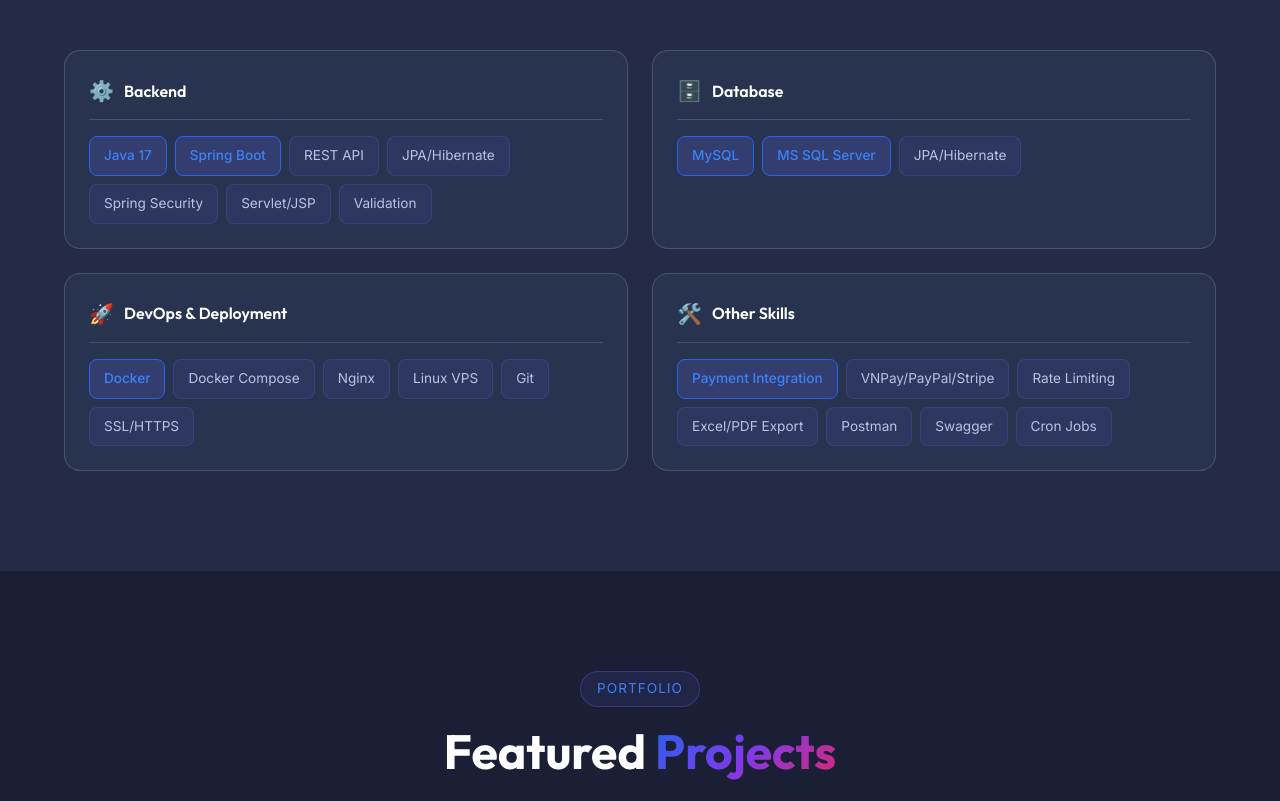
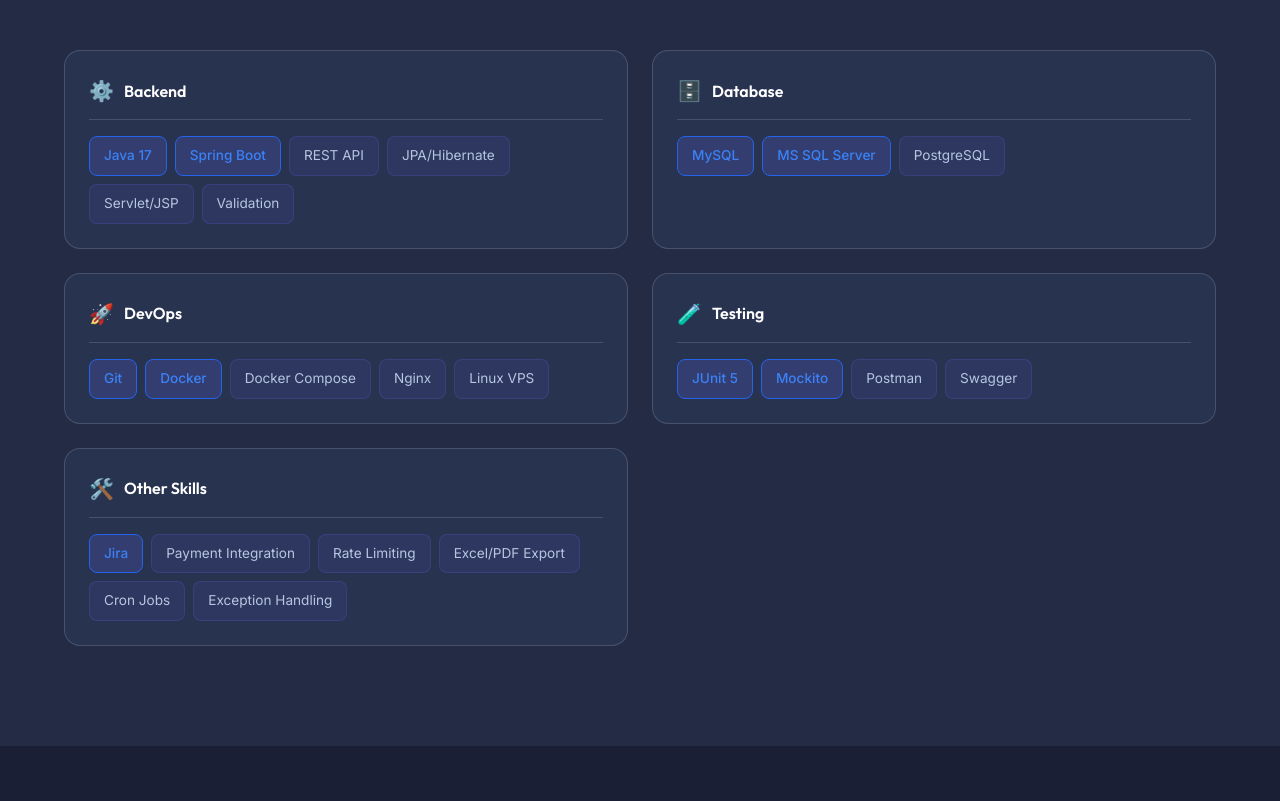
Before and after one commit to LeHuyTuong/portfolio, a React (Vite) app: page / in a window 1280 px wide. Shown: the part 1980-2781 px from the top of the page. Built offline with nearby package versions, Linux system fonts and the light colour scheme.

Commit message:
Update: Add Jira, frontend collaboration, testing details

```diff
--- a/src/components/Skills.jsx
+++ b/src/components/Skills.jsx
@@ -5,7 +5,8 @@ const Skills = () => {
     const skillCategories = [
         { key: 'backend', title: 'Backend', icon: '⚙️' },
         { key: 'database', title: 'Database', icon: '🗄️' },
-        { key: 'devops', title: 'DevOps & Deployment', icon: '🚀' },
+        { key: 'devops', title: 'DevOps', icon: '🚀' },
+        { key: 'testing', title: 'Testing', icon: '🧪' },
         { key: 'others', title: 'Other Skills', icon: '🛠️' }
     ];
 
--- a/src/data/portfolioData.js
+++ b/src/data/portfolioData.js
@@ -53,31 +53,34 @@ export const skills = {
     { name: "Spring Boot", highlight: true },
     { name: "REST API" },
     { name: "JPA/Hibernate" },
-    { name: "Spring Security" },
     { name: "Servlet/JSP" },
     { name: "Validation" }
   ],
   database: [
     { name: "MySQL", highlight: true },
     { name: "MS SQL Server", highlight: true },
-    { name: "JPA/Hibernate" }
+    { name: "PostgreSQL" }
   ],
   devops: [
+    { name: "Git", highlight: true },
     { name: "Docker", highlight: true },
     { name: "Docker Compose" },
     { name: "Nginx" },
-    { name: "Linux VPS" },
-    { name: "Git" },
-    { name: "SSL/HTTPS" }
+    { name: "Linux VPS" }
+  ],
+  testing: [
+    { name: "JUnit 5", highlight: true },
+    { name: "Mockito", highlight: true },
+    { name: "Postman" },
+    { name: "Swagger" }
   ],
   others: [
-    { name: "Payment Integration", highlight: true },
-    { name: "VNPay/PayPal/Stripe" },
+    { name: "Jira", highlight: true },
+    { name: "Payment Integration" },
     { name: "Rate Limiting" },
     { name: "Excel/PDF Export" },
-    { name: "Postman" },
-    { name: "Swagger" },
-    { name: "Cron Jobs" }
+    { name: "Cron Jobs" },
+    { name: "Exception Handling" }
   ]
 };
 
@@ -89,19 +92,21 @@ export const projects = [
     title: "CarbonX",
     displayName: "Carbon Credit Marketplace For EV Owners",
     role: "Backend Developer",
-    period: "Sep 2025 - Nov 2025",
+    period: "Sep 2025 - Dec 2025",
     problem: "Need a transparent carbon credit marketplace for electric vehicle owners",
     solution: "Spring Boot system with wallet transactions, marketplace module, and payment integration",
-    challenge: "Building wallet transaction flows (deposit/withdraw/payout) for 2 user types",
+    challenge: "Coordinating tasks with team using Jira and managing Git workflow across multiple branches",
     highlights: [
-      "Built wallet transaction flows (deposit/withdraw/payout) for 2 user types",
+      "Coordinated tasks using Jira and managed Git workflow (main/test/demo), resolved merge conflicts",
+      "Collaborated with frontend to integrate REST APIs and support data flow for UI",
+      "Built wallet transaction flows (deposit/withdraw/payout) for 2 user types with validation",
       "Developed marketplace module: list credits, orders, profit-sharing",
-      "Implemented scheduled daily price recalculation using cron job + SQL",
-      "Integrated reporting APIs: PDF statements & Excel exports",
-      "Added basic rate limiting to protect critical endpoints",
-      "Containerized with Docker Compose, deployed on Linux VPS with SSL"
+      "Implemented KYC user management (CRUD, status handling) for verification flow",
+      "Scheduled daily price recalculation using cron job + SQL based on usage data",
+      "Integrated PDF statements & Excel exports with rate limiting for critical endpoints",
+      "Containerized backend + frontend + DB + Nginx using Docker Compose, deployed on Linux VPS with SSL"
     ],
-    technologies: ["Java 17", "Spring Boot", "JPA/Hibernate", "MySQL", "Docker", "Nginx", "PayPal", "Stripe"],
+    technologies: ["Java 17", "Spring Boot", "JPA/Hibernate", "MySQL", "Docker", "Nginx", "Jira", "Git", "PayPal", "Stripe"],
     github: "https://github.com/LeHuyTuong/Carbon-Credit-Marketplace",
     demo: "https://carbonx.io.vn/home",
     featured: true
@@ -111,20 +116,20 @@ export const projects = [
     category: "star",
     categoryLabel: "⭐ Solo Project",
     title: "Card Issuing System",
-    displayName: "Debit Card Issuing & Ledger Core",
+    displayName: "Banking Logic & Unit Testing Lab",
     role: "Solo Developer",
     period: "Dec 2025 - Jan 2026",
-    problem: "Build a production-grade backend simulation of card issuing with banking standards",
-    solution: "Modular Monolith with DDD-inspired architecture, immutable ledger, state machines",
-    challenge: "Implementing idempotency keys to prevent duplicate card issuance on retries",
+    problem: "Practice building core backend logic for banking features with proper testing",
+    solution: "Spring Boot system focusing on card management, ledger, and comprehensive unit testing",
+    challenge: "Applying JUnit 5 and Mockito to cover various business scenarios in Service Layer",
     highlights: [
-      "Built immutable ledger: append-only records, balance derived from SQL aggregation",
-      "Implemented card lifecycle state machine (CREATED → ACTIVE → BLOCKED)",
-      "Added idempotency key mechanism for safe retries",
-      "Async audit logging with @Async and REQUIRES_NEW propagation",
-      "Modular Monolith structure: customer/, card/, ledger/, transaction/"
+      "Built core backend logic for card management and ledger with data accuracy focus",
+      "Applied JUnit 5 and Mockito to cover Service Layer with various business scenarios",
+      "Implemented centralized exception handling for transaction traceability",
+      "Designed strict backend system with focus on error prevention",
+      "Gained understanding of unit testing importance in professional development"
     ],
-    technologies: ["Java 17", "Spring Boot 3.2", "JPA/Hibernate", "MySQL", "JUnit 5", "Mockito"],
+    technologies: ["Java 17", "Spring Boot", "Spring Data JPA", "JUnit 5", "Mockito"],
     github: "https://github.com/LeHuyTuong/Card-Issuing-System",
     demo: null,
     featured: true
```
